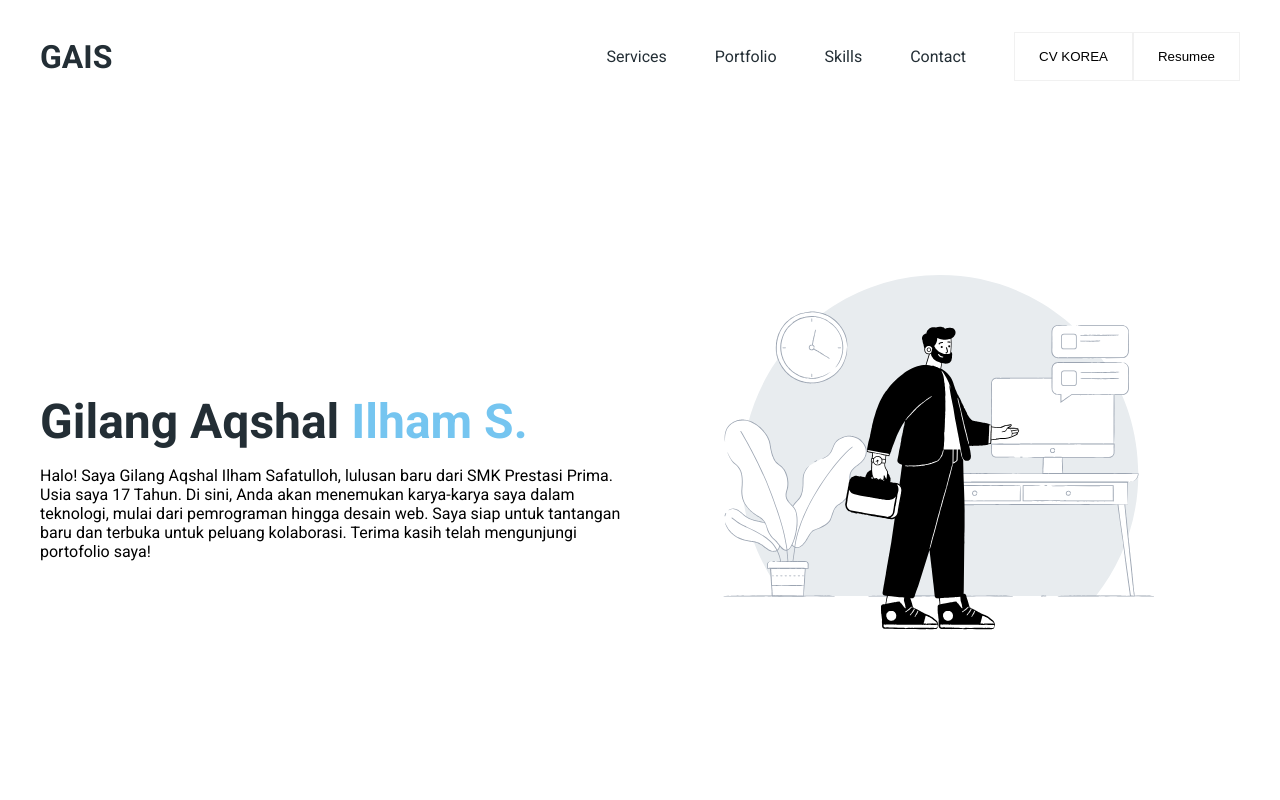
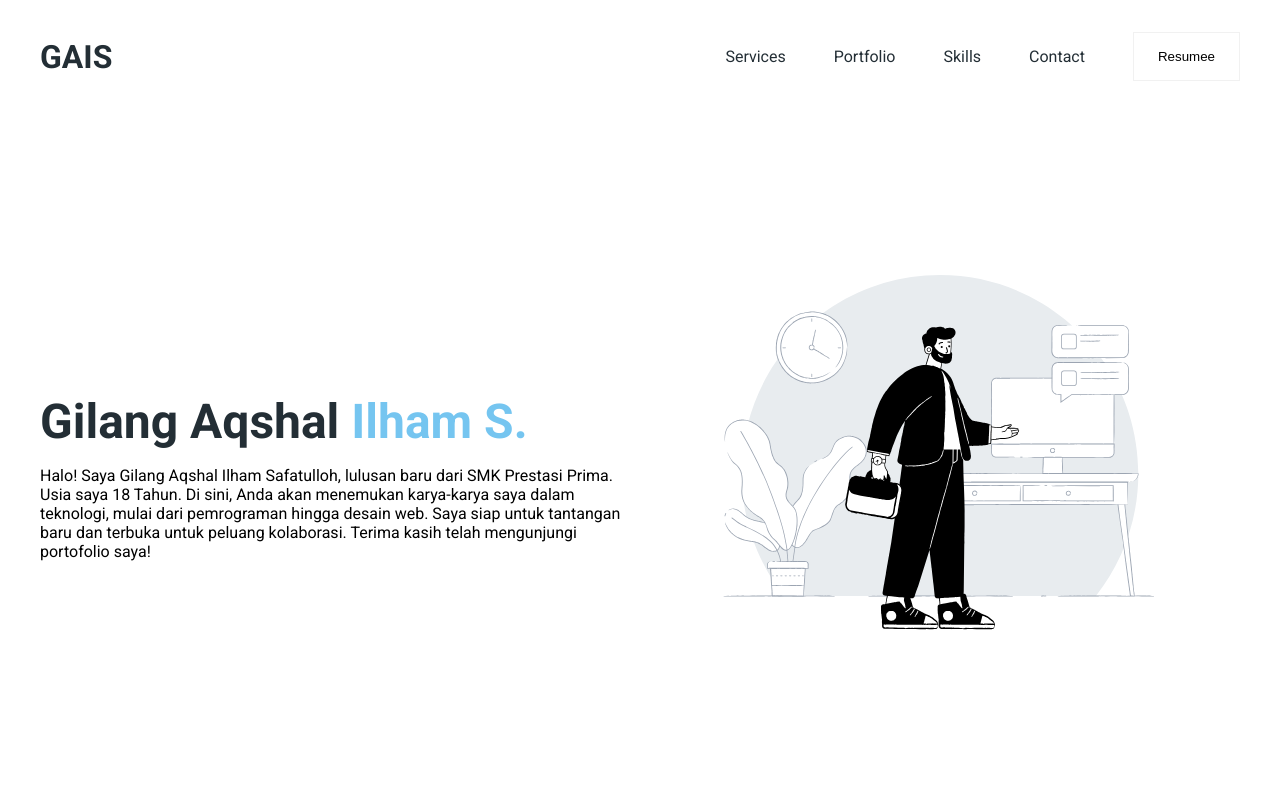
Before and after one commit to GilangAqshal/Portofolio_Langs, a plain HTML site: page index.html in a window 1280 px wide. Shown: the top 800 px of the page. Drawn offline with Linux system fonts and the light colour scheme.

Commit message:
benerin cv

```diff
--- a/index.html
+++ b/index.html
@@ -5,12 +5,13 @@
     <meta name="viewport" content="width=device-width, initial-scale=1.0" />
     <link rel="stylesheet" href="styles/style.css" />
     <link rel="stylesheet" href="styles/responsive.css" />
-    <title>LangsDev - FullStack Developer</title>
+    <title>LangsDev - Web Developer</title>
   </head>
   <body>
     <!-- Header -->
     <header>
       <div class="main-container">
+
         <div class="nav">
           <div class="logo">
             <a href="/">GAIS</a>
@@ -23,9 +24,9 @@
               <li><a href="#skills">Skills</a></li>
               <li><a href="#contact">Contact</a></li>
               <li>
-                <a href="resume.jpg" target="_blank">
+                <!-- <a href="resume.jpg" target="_blank">
                   <button class="btn">CV KOREA</button>
-                </a>
+                </a> -->
                 <a href="CV_GILANG.pdf" target="_blank">
                   <button class="btn">Resumee</button>
                 </a>
@@ -43,7 +44,7 @@
         <section id="hero">
           <div class="hero-left">
             <h1 class="hero-name">Gilang Aqshal <span>Ilham S.</span></h1>
-            Halo! Saya Gilang Aqshal Ilham Safatulloh, lulusan baru dari SMK Prestasi Prima. Usia saya 17 Tahun. Di sini, Anda akan menemukan karya-karya saya dalam teknologi, mulai dari pemrograman hingga desain web. Saya siap untuk tantangan baru dan terbuka untuk peluang kolaborasi. Terima kasih telah mengunjungi portofolio saya!
+            Halo! Saya Gilang Aqshal Ilham Safatulloh, lulusan baru dari SMK Prestasi Prima. Usia saya 18 Tahun. Di sini, Anda akan menemukan karya-karya saya dalam teknologi, mulai dari pemrograman hingga desain web. Saya siap untuk tantangan baru dan terbuka untuk peluang kolaborasi. Terima kasih telah mengunjungi portofolio saya!
           </div>
 
           <div class="hero-right">
```
